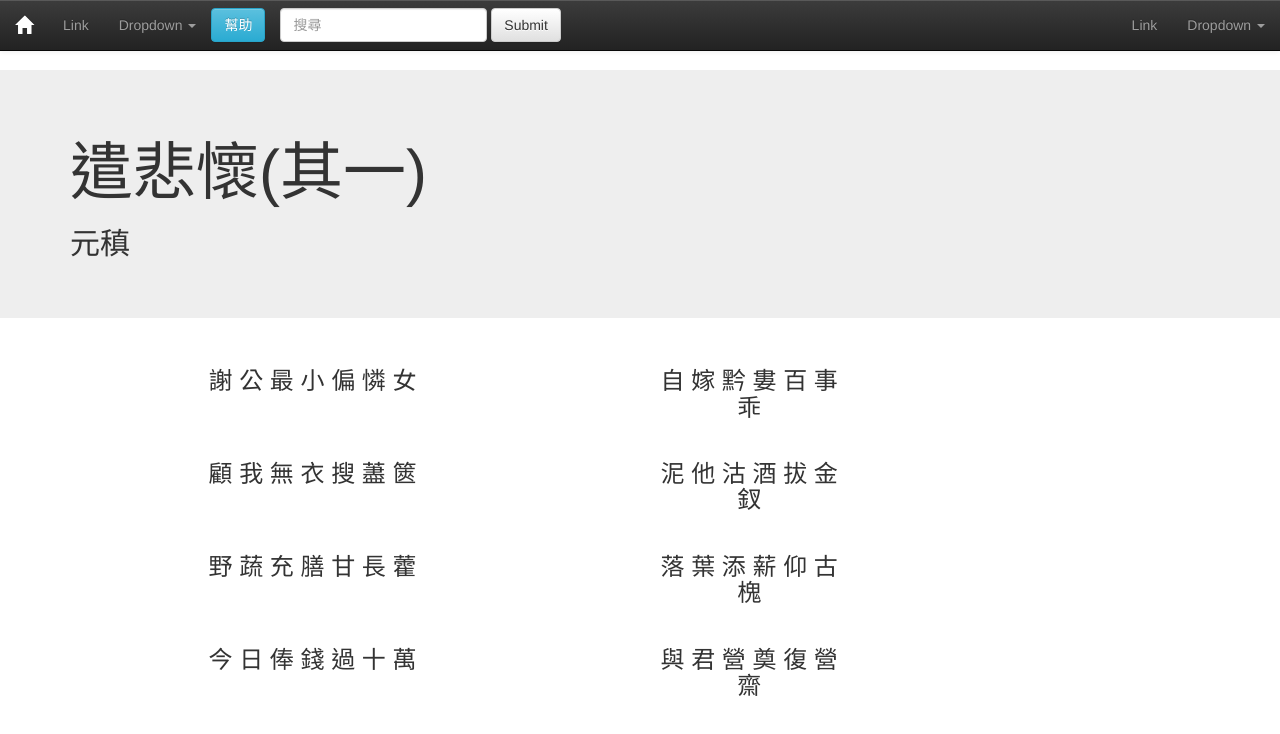
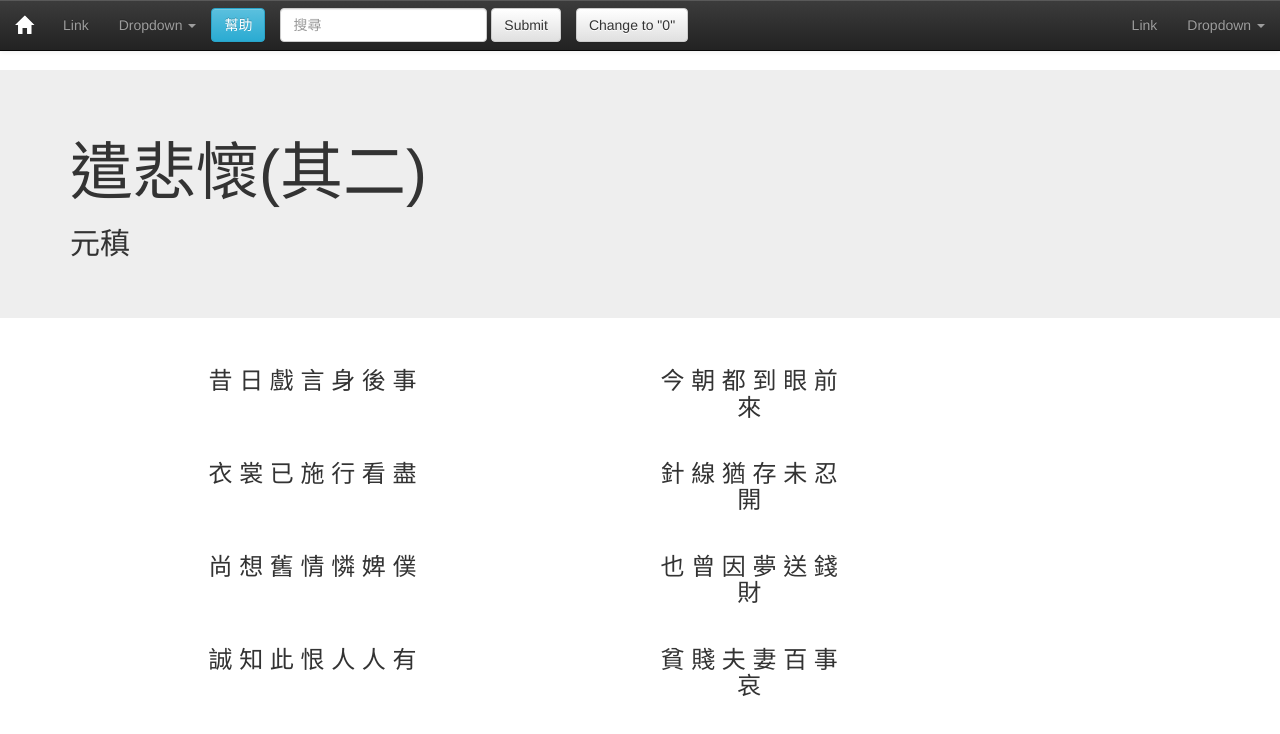
Before and after one commit to Omar002/300PoemsOfTang, a plain HTML site: page index.html in a window 1280 px wide. Drawn offline with nearby package versions, Linux system fonts and the light colour scheme.

Commit message:
click the button and change the content

```diff
--- a/index.html
+++ b/index.html
@@ -85,6 +85,10 @@
         </div>
         <button type="submit" class="btn btn-default">Submit</button>
       </form>
+      <!--Make a Demo button-->
+      <button type="button" class="btn navbar-btn btn-default" id="btn-0">
+      	Change to "0"
+      </button>
       <ul class="nav navbar-nav navbar-right">
         <li><a href="#">Link</a></li>
         <li class="dropdown">
@@ -148,23 +152,41 @@ $(document).ready(function() {
           $('.menu').removeClass('fixed');
       }
     });
-    //end sticky navbar
 
     //clear page
-    $("#poemcontent").html('<div class="row" id="poemcontent"></div>')
+    $("#poemcontent").html('<div class="row" id="poemcontent"></div>');
 
-    //dynamically add sentence
-	$.getJSON("db/poems.json",function(result){
-		$("h1").html(result[0].poem);
-		$("h2").html(result[0].poet);
-		for(i = 0; i < result[0].sentence.length; i++)
+    //default poem
+	var count = 1;
+
+	//dynamically add sentence
+	var content = $.getJSON("db/poems.json",function(result){
+		$("h1").html(result[count].poem);
+		$("h2").html(result[count].poet);
+		for(i = 0; i < result[count].sentence.length; i++)
 		{
 			if(i % 2 === 0)
-				$("#poemcontent").append("<div class='col-sm-6'><h3>"+result[0].sentence[i]+"<h3></div>");
+				$("#poemcontent").append("<div class='col-sm-6'><h3>"+result[count].sentence[i]+"<h3></div>");
 			else
-				$("#poemcontent").append("<div class='col-sm-2'><h3>"+result[0].sentence[i]+"<h3></div>");
+				$("#poemcontent").append("<div class='col-sm-2'><h3>"+result[count].sentence[i]+"<h3></div>");
 		}
+	});
 
+	//click function
+	$("#btn-0").click(function() {
+		count = 0;
+		$("#poemcontent").html('<div class="row" id="poemcontent"></div>');
+		$.getJSON("db/poems.json",function(result){
+			$("h1").html(result[count].poem);
+			$("h2").html(result[count].poet);
+			for(i = 0; i < result[count].sentence.length; i++)
+			{
+				if(i % 2 === 0)
+					$("#poemcontent").append("<div class='col-sm-6'><h3>"+result[count].sentence[i]+"<h3></div>");
+				else
+					$("#poemcontent").append("<div class='col-sm-2'><h3>"+result[count].sentence[i]+"<h3></div>");
+			}
+		});
 	});
 });
 
```
